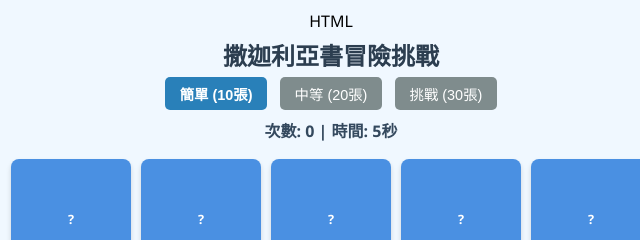
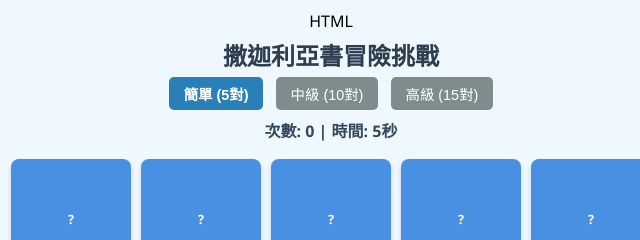
Before and after one commit to bin0815/bible-game-Zechariah, a plain HTML site: page index.html in a window 1280 px wide. Shown: the top 240 px of the page, 309-949 px from the left. Drawn offline with Linux system fonts and the light colour scheme.

Commit message:
Update index.html

```diff
--- a/index.html
+++ b/index.html
@@ -33,7 +33,6 @@ HTML
             justify-content: center;
         }
 
-        /* 針對不同難易度給予最適合的欄位排版 */
         .grid.mode-10 { grid-template-columns: repeat(5, minmax(70px, 120px)); }
         .grid.mode-20 { grid-template-columns: repeat(5, minmax(70px, 120px)); }
         .grid.mode-30 { grid-template-columns: repeat(6, minmax(60px, 110px)); }
@@ -68,16 +67,37 @@ HTML
     <h1>撒迦利亞書冒險挑戰</h1>
 
     <div class="menu">
-        <button id="btn-10" onclick="setDifficulty(10)">簡單 (10張)</button>
-        <button id="btn-20" onclick="setDifficulty(20)">中等 (20張)</button>
-        <button id="btn-30" onclick="setDifficulty(30)">挑戰 (30張)</button>
+        <button id="btn-10" onclick="switchMode(10)">簡單 (5對)</button>
+        <button id="btn-20" onclick="switchMode(20)">中級 (10對)</button>
+        <button id="btn-30" onclick="switchMode(30)">高級 (15對)</button>
     </div>
 
     <div class="stats">次數: <span id="moves">0</span> | 時間: <span id="timer">0</span>秒</div>
     <div class="grid" id="gameGrid"></div>
 
     <script>
-        const masterPairs = [
+        // 完全獨立的 3 種難易度資料庫（保證每一組的藍卡與橘卡絕對成對、數量絕對精準）
+        const gameModes = {
+            10: [ // 5對（10張）
+                { id: 1, blue: { text: "騎驢的王", icon: "👑" }, orange: { text: "和平耶穌", icon: "🕊️" } },
+                { id: 2, blue: { text: "金燈臺", icon: "💡" }, orange: { text: "聖靈的光", icon: "✨" } },
+                { id: 3, blue: { text: "保護的眼", icon: "👁️" }, orange: { text: "上帝守護", icon: "🛡️" } },
+                { id: 4, blue: { text: "飛翔書卷", icon: "📜" }, orange: { text: "潔淨罪惡", icon: "🧹" } },
+                { id: 5, blue: { text: "好牧人", icon: "🐑" }, orange: { text: "照顧羊群", icon: "❤️" } }
+            ],
+            20: [ // 10對（20張）
+                { id: 1, blue: { text: "騎驢的王", icon: "👑" }, orange: { text: "和平耶穌", icon: "🕊️" } },
+                { id: 2, blue: { text: "金燈臺", icon: "💡" }, orange: { text: "聖靈的光", icon: "✨" } },
+                { id: 3, blue: { text: "保護的眼", icon: "👁️" }, orange: { text: "上帝守護", icon: "🛡️" } },
+                { id: 4, blue: { text: "飛翔書卷", icon: "📜" }, orange: { text: "潔淨罪惡", icon: "🧹" } },
+                { id: 5, blue: { text: "好牧人", icon: "🐑" }, orange: { text: "照顧羊群", icon: "❤️" } },
+                { id: 6, blue: { text: "整理房間", icon: "🏠" }, orange: { text: "丟掉吵架", icon: "🗑️" } },
+                { id: 7, blue: { text: "公義天平", icon: "⚖️" }, orange: { text: "誠實公平", icon: "🤝" } },
+                { id: 8, blue: { text: "閃耀冠冕", icon: "👑" }, orange: { text: "榮耀勝利", icon: "🌟" } },
+                { id: 9, blue: { text: "禱告的手", icon: "🙏" }, orange: { text: "悄悄話", icon: "💬" } },
+                { id: 10, blue: { text: "愛鄰舍", icon: "🌍" }, orange: { text: "幫助別人", icon: "🎁" } }
+            ],
+            30: [ // 15對（30張）
                 { id: 1, blue: { text: "騎驢的王", icon: "👑" }, orange: { text: "和平耶穌", icon: "🕊️" } },
                 { id: 2, blue: { text: "金燈臺", icon: "💡" }, orange: { text: "聖靈的光", icon: "✨" } },
                 { id: 3, blue: { text: "保護的眼", icon: "👁️" }, orange: { text: "上帝守護", icon: "🛡️" } },
@@ -93,17 +113,18 @@ HTML
                 { id: 13, blue: { text: "清晨日光", icon: "🌅" }, orange: { text: "帶來希望", icon: "🌻" } },
                 { id: 14, blue: { text: "喜樂油", icon: "🏺" }, orange: { text: "代替悲傷", icon: "😊" } },
                 { id: 15, blue: { text: "新耶路撒冷", icon: "🏰" }, orange: { text: "永遠同住", icon: "👼" } }
-        ];
+            ]
+        };
 
-        let currentCardCount = 10;
+        let currentMode = 10;
         let moves = 0, timer = 0, flippedCards = [], matchedCount = 0;
         let timerInterval = null;
         let isChecking = false;
 
-        function setDifficulty(count) {
-            currentCardCount = count;
+        function switchMode(mode) {
+            currentMode = mode;
             document.querySelectorAll('.menu button').forEach(btn => btn.classList.remove('active'));
-            document.getElementById(`btn-${count}`).classList.add('active');
+            document.getElementById(`btn-${mode}`).classList.add('active');
             initGame();
         }
 
@@ -122,11 +143,12 @@ HTML
                 document.getElementById('timer').innerText = timer;
             }, 1000);
 
-            let neededPairs = currentCardCount / 2;
-            let activePairs = masterPairs.slice(0, neededPairs);
+            // 取得對應難易度的配對清單
+            let pairs = gameModes[currentMode];
+            let gameData = [];
 
-            let gameData = [];
-            activePairs.forEach(pair => {
+            // 展開為獨立的卡片物件（一張藍卡、一張橘卡）
+            pairs.forEach(pair => {
                 gameData.push({ id: pair.id, text: pair.blue.text, icon: pair.blue.icon, type: "blue" });
                 gameData.push({ id: pair.id, text: pair.orange.text, icon: pair.orange.icon, type: "orange" });
             });
@@ -135,7 +157,7 @@ HTML
             gameData.sort(() => Math.random() - 0.5);
 
             const grid = document.getElementById('gameGrid');
-            grid.className = `grid mode-${currentCardCount}`;
+            grid.className = `grid mode-${currentMode}`;
             grid.innerHTML = '';
 
             gameData.forEach((item, index) => {
@@ -160,7 +182,6 @@ HTML
             if (isChecking) return;
             if (card.classList.contains('flipped') || card.classList.contains('matched')) return;
 
-            // 顯示正面
             card.classList.add('flipped', card.dataset.type);
             card.innerHTML = `<div class="icon">${card.dataset.icon}</div>${card.dataset.text}`;
             flippedCards.push(card);
@@ -175,6 +196,7 @@ HTML
         function checkMatch() {
             isChecking = true;
             const [c1, c2] = flippedCards;
+            let totalCards = gameModes[currentMode].length * 2;
 
             // 只要 ID 相同就是一組正確配對
             if (c1.dataset.id === c2.dataset.id) {
@@ -184,7 +206,7 @@ HTML
                 flippedCards = [];
                 isChecking = false;
 
-                if (matchedCount === currentCardCount) {
+                if (matchedCount === totalCards) {
                     clearInterval(timerInterval);
                     setTimeout(() => {
                         alert(`🎉 太棒了！挑戰成功！\n總共花費 ${timer} 秒，翻牌 ${moves} 次！`);
@@ -203,7 +225,8 @@ HTML
             }
         }
 
-        setDifficulty(10);
+        // 預設載入簡單模式 (5對)
+        switchMode(10);
     </script>
 </body>
 </html>
```
Lines whose indentation alone changed are shown as unchanged.
